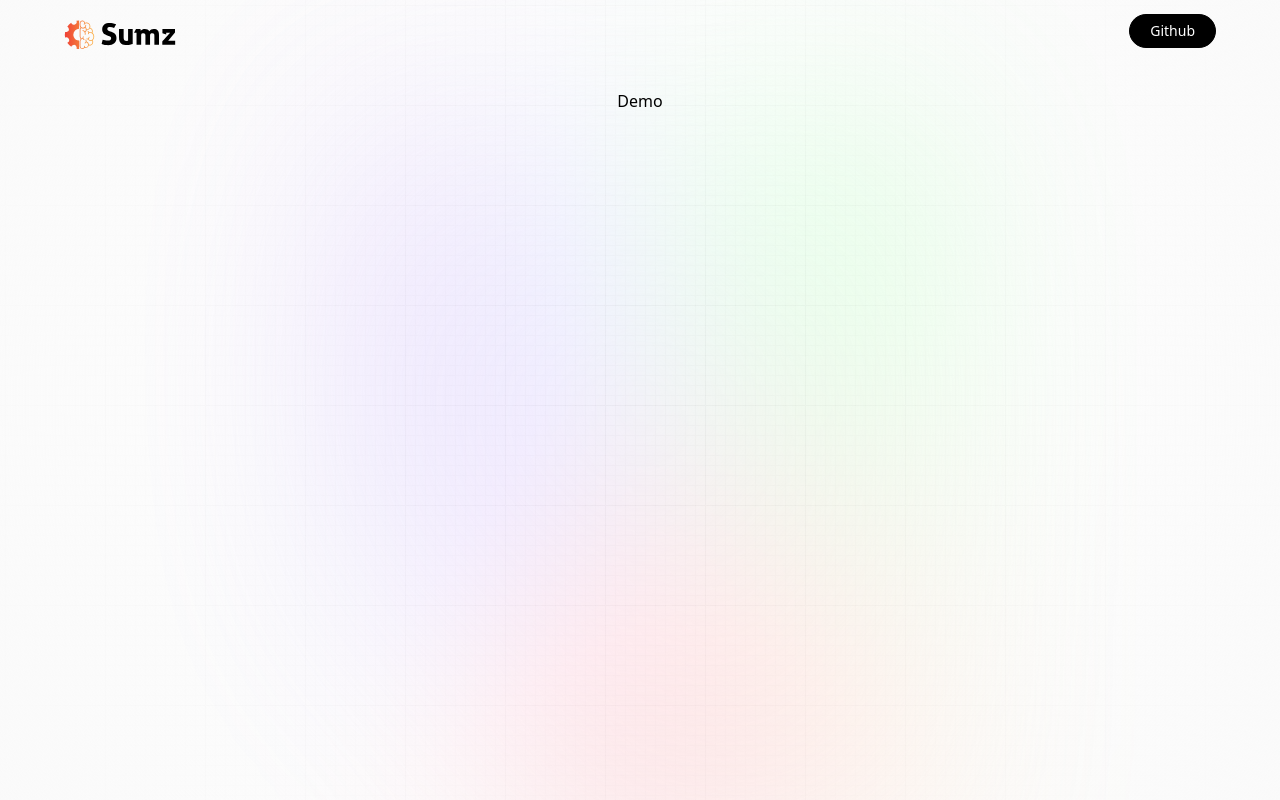
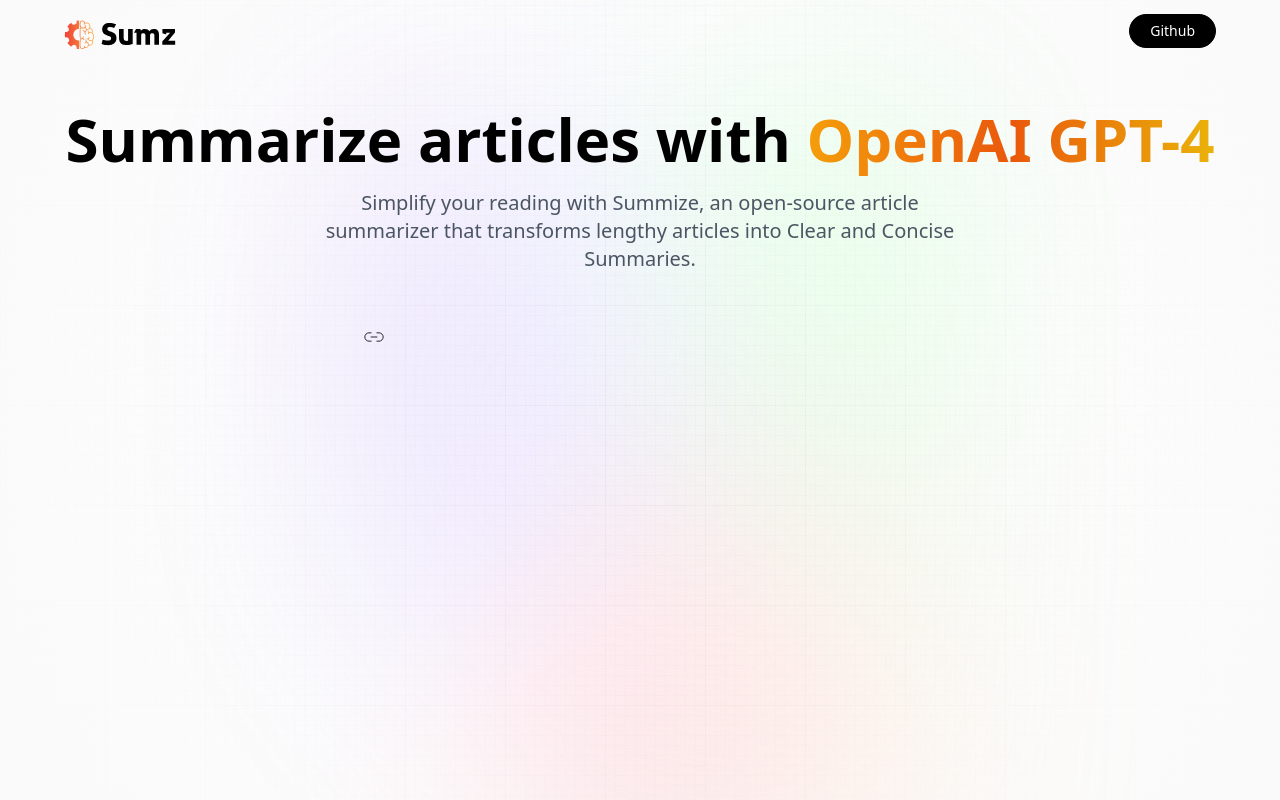
Before and after one commit to RUKUNDO-Prince/summiz, a React (Vite) app: page / in a window 1280 px wide. Built offline with nearby package versions, Linux system fonts and the light colour scheme; a web font is replaced by a local one.

Commit message:
finished the hero section

```diff
--- a/src/components/Demo.jsx
+++ b/src/components/Demo.jsx
@@ -1,10 +1,17 @@
 import React from 'react'
+import { useState, useEffect } from 'react'
+import { copy, linkIcon, loader, tick } from '../assets'
 
 const Demo = () => {
   return (
-    <div>
-      Demo
-    </div>
+    <section className='mt-16 w-full max-w-xl'>
+      {/* Search */}
+      <div className='flex flex-col w-full gap-2'>
+        <form action="" className='relative flex justify-center items-center' onSubmit={() => {}}>
+          <img src={linkIcon} alt="link_icon" className='absolute left-0 my-2 ml-3 w-5' />
+        </form>
+      </div>
+    </section>
   )
 }
 
--- a/src/components/Hero.jsx
+++ b/src/components/Hero.jsx
@@ -8,6 +8,13 @@
         <img src={logo} alt="logo" className='w-28 object-contain' />
         <button type='button' onClick={() => window.open('https://github.com/RUKUNDO-Prince/article-summarizer')} className='black_btn'>Github</button>
       </nav>
+      <h1 className='head_text'>
+        Summarize articles with <br className='max-md: hidden' />
+        <span className='orange_gradient'>OpenAI GPT-4</span>
+      </h1>
+      <h2 className='desc'>
+        Simplify your reading with Summize, an open-source article summarizer that transforms lengthy articles into Clear and Concise Summaries.
+      </h2>
     </header>
   )
 }
```
